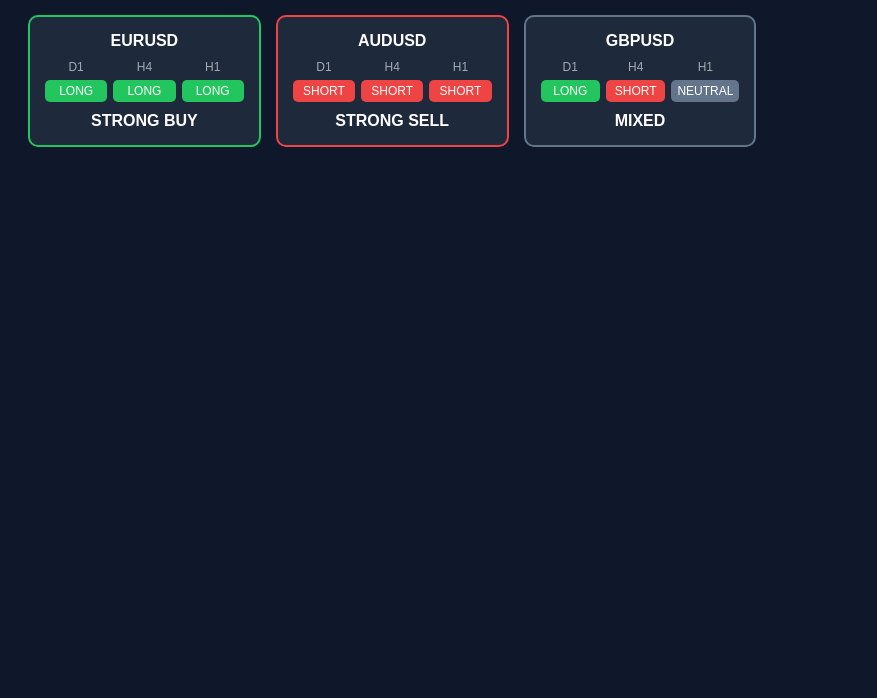
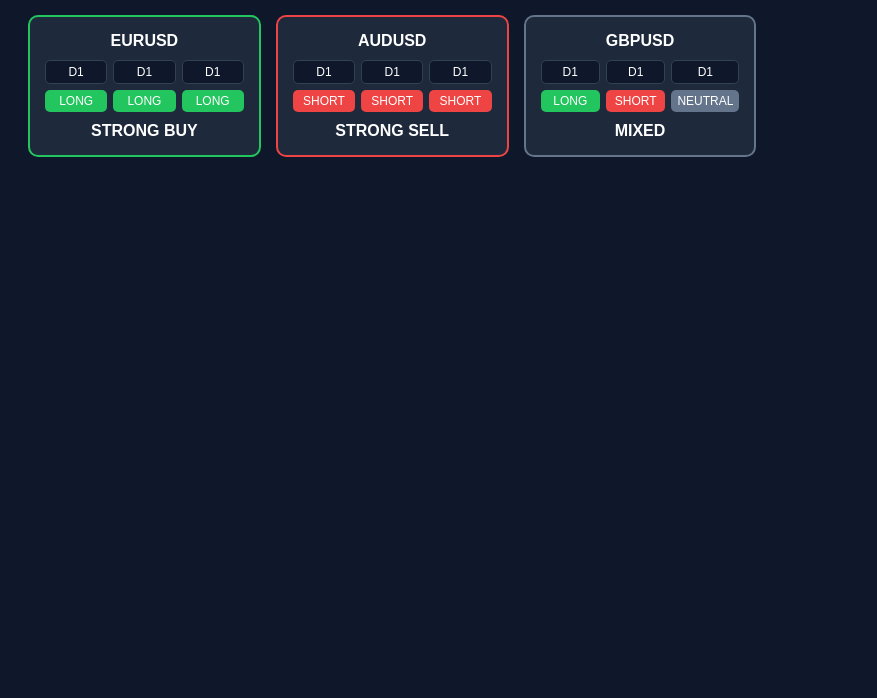
Before and after one commit to koen773-beep/mt5-dashboard, a website: page index.html in a window 1280 px wide. Shown: the part 102-800 px from the top of the page, without its empty margins (0-877 px from the left). Drawn offline with Linux system fonts and the light colour scheme.

Commit message:
update dashboard UI

```diff
--- a/index.html
+++ b/index.html
@@ -41,9 +41,21 @@
       margin: 10px 0;
     }
 
-    .tf-grid span:nth-child(-n+3) {
+    /* 👇 dropdown styling (clean & pro) */
+    .tf-select {
+      width: 100%;
+      padding: 4px;
       font-size: 12px;
-      opacity: 0.6;
+      border-radius: 5px;
+      border: 1px solid #334155;
+      background: #0f172a;
+      color: white;
+      text-align: center;
+      appearance: none;
+    }
+
+    .tf-select:hover {
+      border-color: #64748b;
     }
 
     .badge {
@@ -51,13 +63,19 @@
       border-radius: 5px;
       font-size: 12px;
       display: inline-block;
-	  width: 100%;           /* 👈 dit is de fix */
-	  box-sizing: border-box; /* 👈 voorkomt overflow */
+      width: 100%;
+      box-sizing: border-box;
     }
 
     .buy { background: #22c55e; }
     .sell { background: #ef4444; }
     .neutral { background: #64748b; }
+
+    .label {
+      margin-top: 10px;
+      font-weight: bold;
+    }
+
   </style>
 </head>
 
@@ -84,12 +102,10 @@ function loadData() {
     .then(data => {
 
       const grid = document.getElementById("grid");
-
       if (!grid) return;
 
       grid.innerHTML = "";
 
-      // 🔥 fallback als geen data
       if (!data || Object.keys(data).length === 0) {
         grid.innerHTML = "<p>Geen data beschikbaar...</p>";
         return;
@@ -118,16 +134,34 @@ function loadData() {
           <b>${symbol}</b>
 
           <div class="tf-grid">
-            <span>D1</span>
-            <span>H4</span>
-            <span>H1</span>
 
+            <!-- TIMEFRAME SELECTORS -->
+            <select class="tf-select" data-symbol="${symbol}" data-tf="TF1">
+              <option ${p.TF1 === "D1" ? "selected" : ""}>D1</option>
+              <option ${p.TF1 === "H4" ? "selected" : ""}>H4</option>
+              <option ${p.TF1 === "H1" ? "selected" : ""}>H1</option>
+            </select>
+
+            <select class="tf-select" data-symbol="${symbol}" data-tf="TF2">
+              <option ${p.TF2 === "D1" ? "selected" : ""}>D1</option>
+              <option ${p.TF2 === "H4" ? "selected" : ""}>H4</option>
+              <option ${p.TF2 === "H1" ? "selected" : ""}>H1</option>
+            </select>
+
+            <select class="tf-select" data-symbol="${symbol}" data-tf="TF3">
+              <option ${p.TF3 === "D1" ? "selected" : ""}>D1</option>
+              <option ${p.TF3 === "H4" ? "selected" : ""}>H4</option>
+              <option ${p.TF3 === "H1" ? "selected" : ""}>H1</option>
+            </select>
+
+            <!-- SIGNALS -->
             <span class="badge ${getClass(p.TF1)}">${p.TF1}</span>
             <span class="badge ${getClass(p.TF2)}">${p.TF2}</span>
             <span class="badge ${getClass(p.TF3)}">${p.TF3}</span>
+
           </div>
 
-          <div style="margin-top:10px;font-weight:bold;">
+          <div class="label">
             ${label}
           </div>
         `;
```
Lines whose indentation alone changed are shown as unchanged.
